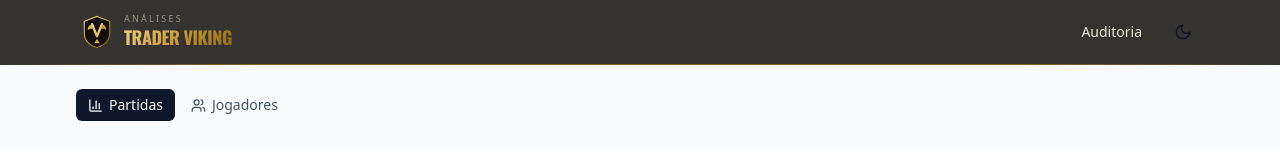
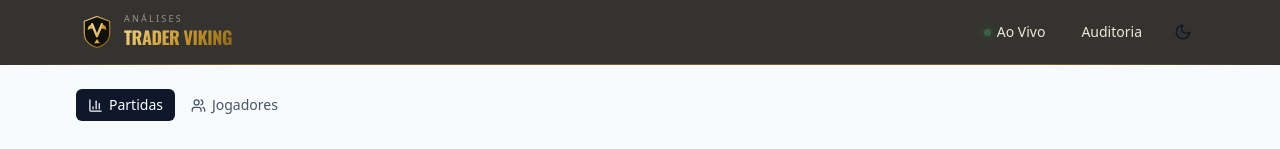
Before and after one commit to trader-viking/analisefb, a Next.js app: page / in a window 1280 px wide. Shown: the top 149 px of the page. Built offline with nearby package versions, Linux system fonts and the light colour scheme.

Commit message:
Update layout.tsx

```diff
--- a/app/layout.tsx
+++ b/app/layout.tsx
@@ -26,6 +26,13 @@ export default function RootLayout({ children }: { children: React.ReactNode })
         <link
           href="https://fonts.googleapis.com/css2?family=Oswald:wght@500;700&display=swap"
           rel="stylesheet"
+        />
+        {/* Animação do pontinho "Ao Vivo" no menu */}
+        <style
+          dangerouslySetInnerHTML={{
+            __html:
+              '@keyframes aovivo-pulse { 0%,100% { opacity: 1; } 50% { opacity: 0.35; } }',
+          }}
         />
         <script
           dangerouslySetInnerHTML={{
@@ -109,6 +116,25 @@ export default function RootLayout({ children }: { children: React.ReactNode })
             {/* Ações à direita */}
             <div className="flex items-center gap-1 sm:gap-3">
               <Link
+                href="/ao-vivo/"
+                className="text-sm font-medium px-3 py-1.5 rounded-md text-[#EDE7D8] hover:text-[#F4D588] transition-colors flex items-center gap-1.5"
+              >
+                {/* Pontinho pulsante — indica painel em tempo real */}
+                <span
+                  aria-hidden="true"
+                  style={{
+                    width: 7,
+                    height: 7,
+                    borderRadius: '50%',
+                    background: '#3FB868',
+                    boxShadow: '0 0 8px #3FB868',
+                    display: 'inline-block',
+                    animation: 'aovivo-pulse 2s infinite',
+                  }}
+                />
+                Ao Vivo
+              </Link>
+              <Link
                 href="/auditoria/"
                 className="text-sm font-medium px-3 py-1.5 rounded-md text-[#EDE7D8] hover:text-[#F4D588] transition-colors"
               >
```
